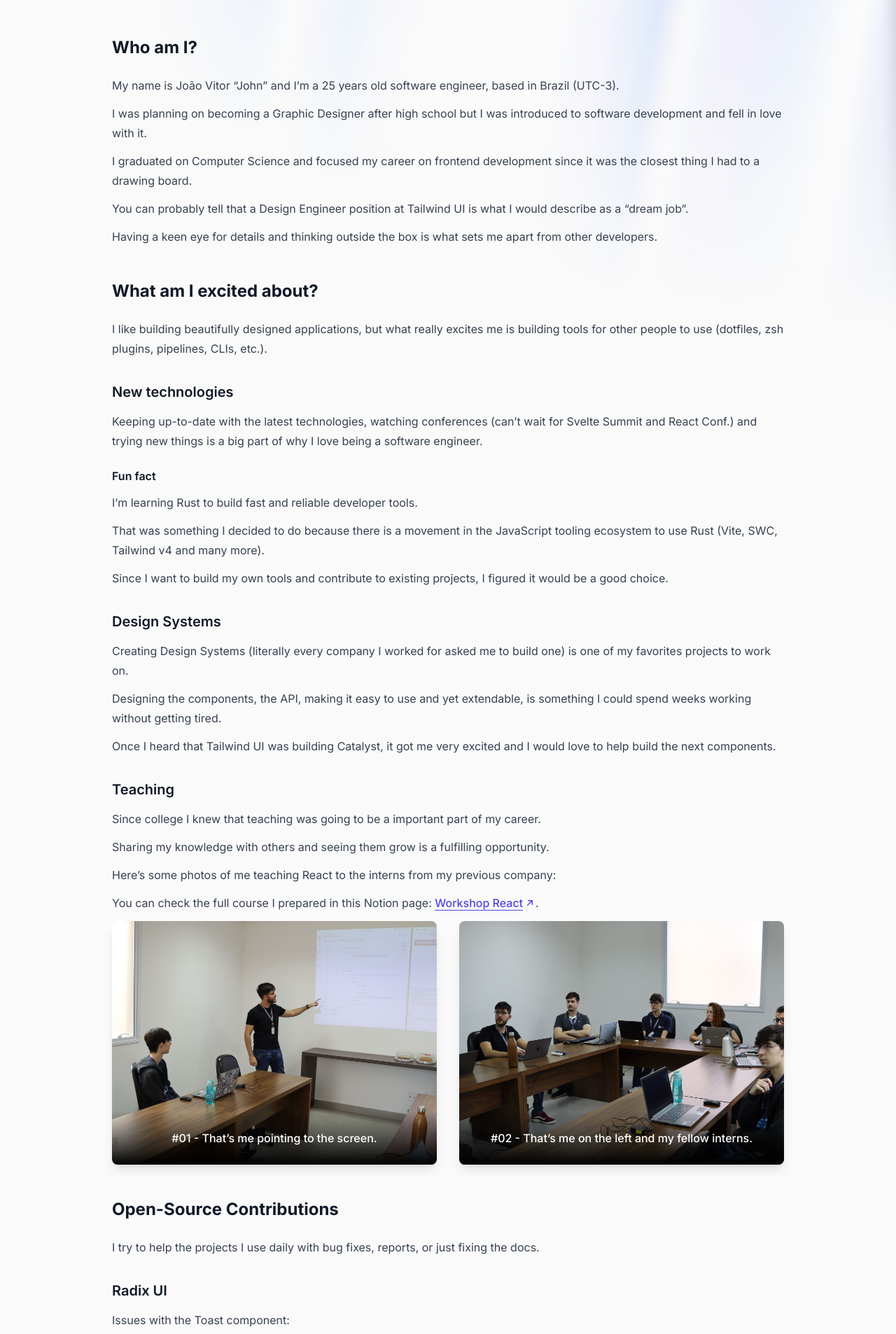
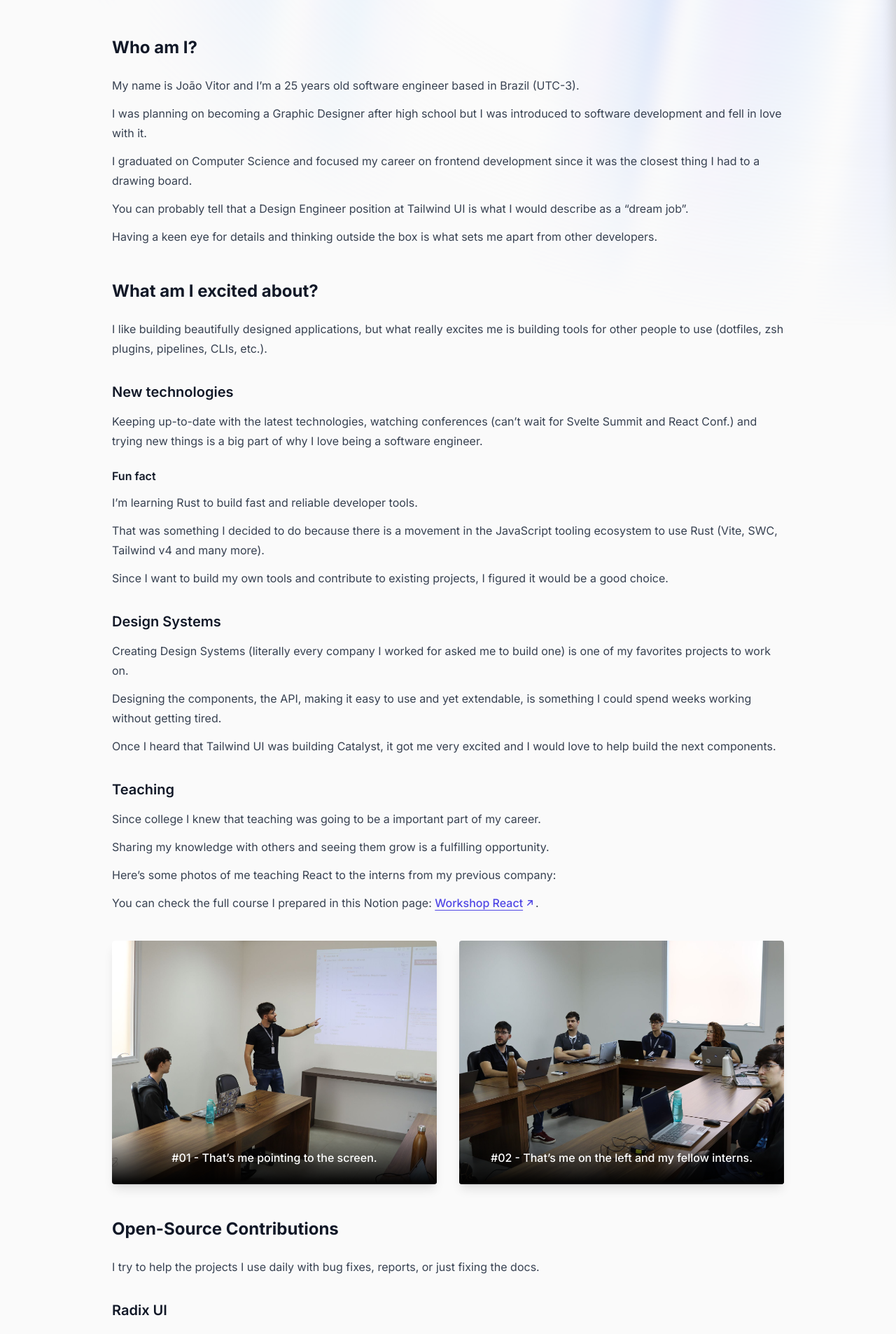
Before and after one commit to jvzaniolo/tailwind-job-application, a Next.js app: page / in a window 1280 px wide. Shown: the part 332-2238 px from the top of the page at 70% size. Built offline with nearby package versions, Linux system fonts and the light colour scheme.

Commit message:
remove iframes

```diff
--- a/src/app/page.tsx
+++ b/src/app/page.tsx
@@ -13,7 +13,7 @@ export default function Home() {
         <Image
           src={avatar}
           alt="João Vitor"
-          className="h-40 w-40 rounded-full border-8 border-white shadow-lg"
+          className="h-32 w-32 rounded-full border-8 border-white shadow-lg sm:h-40 sm:w-40"
         />
       </header>
 
@@ -36,8 +36,8 @@ function WhoAmISection() {
     <section>
       <h2>Who am I?</h2>
       <p>
-        My name is João Vitor &ldquo;John&rdquo; and I’m a 25 years old software
-        engineer, based in Brazil (UTC-3).
+        My name is João Vitor and I’m a 25 years old software engineer based in
+        Brazil (UTC-3).
       </p>
       <p>
         I was planning on becoming a Graphic Designer after high school but I
@@ -125,8 +125,8 @@ function WhatIAmExcitedAboutSection() {
         </Link>
         .
       </p>
-      <div className="grid gap-8 sm:grid-cols-2">
-        <div className="not-prose relative flex flex-col overflow-hidden rounded-lg shadow-lg">
+      <div className="mt-10 grid gap-8 sm:grid-cols-2">
+        <div className="not-prose relative flex flex-col overflow-hidden rounded shadow-lg">
           <Image
             src={teaching1}
             alt="Teaching React to interns"
@@ -136,7 +136,7 @@ function WhatIAmExcitedAboutSection() {
             #01 - That’s me pointing to the screen.
           </p>
         </div>
-        <div className="not-prose relative flex flex-col overflow-hidden rounded-lg shadow-lg">
+        <div className="not-prose relative flex flex-col overflow-hidden rounded shadow-lg">
           <Image
             src={teaching2}
             alt="Teaching React to interns"
@@ -315,20 +315,6 @@ function ProjectsIAmProudSection() {
         a server, using JavaScript, React, React Native and Node.js, during the
         week.
       </p>
-      <div className="flex gap-4">
-        <iframe
-          className="mx-auto aspect-video w-3/4"
-          src="https://www.youtube.com/embed/_LUoegLwDYE"
-          allowFullScreen
-          title="Next Level Week | Together - Opening video"
-        />
-        <iframe
-          src="https://www.linkedin.com/embed/feed/update/urn:li:share:6804092503382347777"
-          className="mx-auto aspect-video w-3/4"
-          allowFullScreen
-          title="Next Level Week | Together - Online meeting"
-        />
-      </div>
     </section>
   );
 }
```
